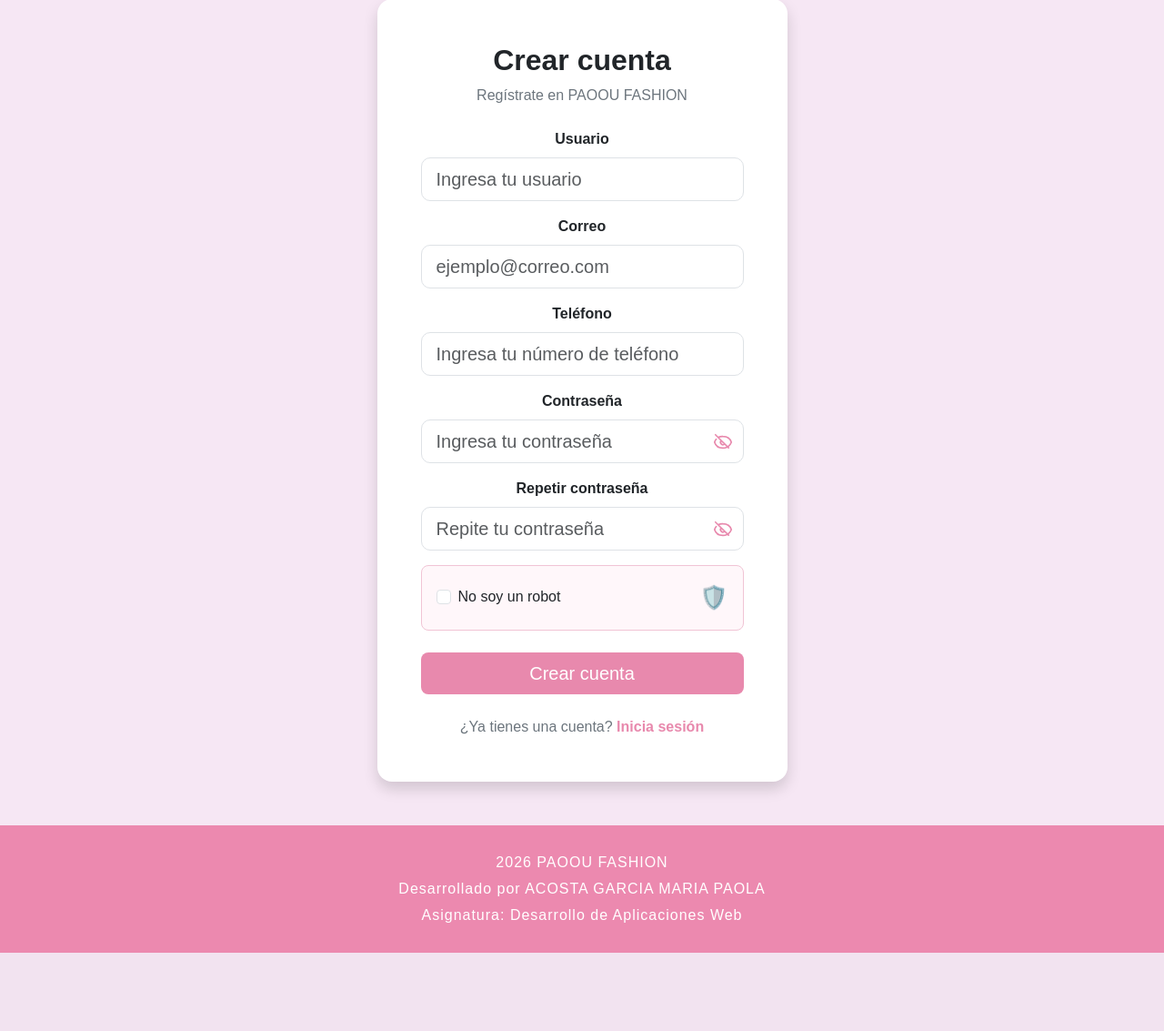
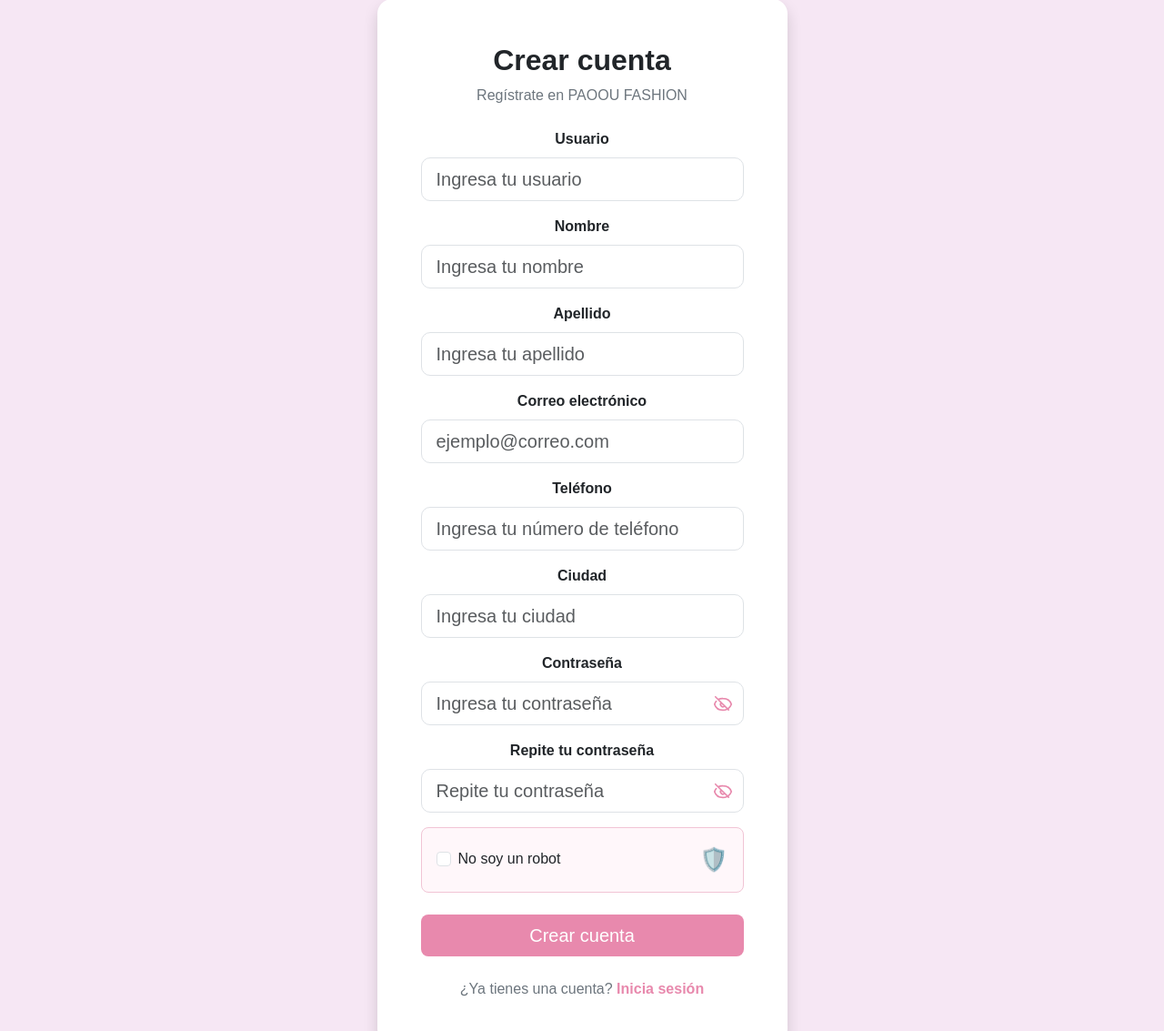
Before and after one commit to paoomA/DESARROLLO-WEB-2626, a Flask app: page /registro in a window 1280 px wide. Shown: the part 602-1735 px from the top of the page at 91% size. Before the commit the page ends 1649 px from the top, so only its background shows below. Run offline with Flask 3, Linux system fonts and the light colour scheme.

Commit message:
SEMANA15

```diff
--- a/app.py
+++ b/app.py
@@ -401,7 +401,7 @@ def registro():
         conexion = obtener_conexion()
         cursor = conexion.cursor()
 
-        # GUARDAR LA CUENTA DE USUARIO
+        # Guardar cuenta de usuario
         cursor.execute("""
             INSERT INTO usuarios
             (usuario, correo, password, rol)
@@ -413,17 +413,17 @@ def registro():
             "cliente"
         ))
 
-        # GUARDAR AUTOMÁTICAMENTE COMO CLIENTE
+        # Guardar información del cliente
         cursor.execute("""
             INSERT INTO clientes
             (nombre, apellido, correo, telefono, ciudad, estado)
             VALUES (%s, %s, %s, %s, %s, %s)
         """, (
-            form.usuario.data,
-            "",
+            form.nombre.data,
+            form.apellido.data,
             form.correo.data,
             form.telefono.data,
-            "",
+            form.ciudad.data,
             "Activo"
         ))
 
@@ -438,6 +438,7 @@ def registro():
         "registro.html",
         form=form
     )
+
 # =========================
 # BUSCAR PRODUCTOS
 # =========================
--- a/forms/usuario_form.py
+++ b/forms/usuario_form.py
@@ -8,35 +8,62 @@ class UsuarioForm(FlaskForm):
     usuario = StringField(
         "Usuario",
         validators=[
-            DataRequired(message="El usuario es obligatorio."),
-            Length(
-                min=3,
-                max=50,
-                message="El usuario debe tener entre 3 y 50 caracteres."
+            DataRequired(),
+            Length(min=3, max=50)
+        ]
+    )
+
+    nombre = StringField(
+        "Nombre",
+        validators=[
+            DataRequired(),
+            Length(min=3, max=30),
+            Regexp(
+                r"^[A-Za-zÁÉÍÓÚáéíóúÑñÜü\s]+$",
+                message="El nombre solo debe contener letras."
+            )
+        ]
+    )
+
+    apellido = StringField(
+        "Apellido",
+        validators=[
+            DataRequired(),
+            Length(min=3, max=30),
+            Regexp(
+                r"^[A-Za-zÁÉÍÓÚáéíóúÑñÜü\s]+$",
+                message="El apellido solo debe contener letras."
             )
         ]
     )
 
     correo = StringField(
-        "Correo",
+        "Correo electrónico",
         validators=[
-            DataRequired(message="El correo es obligatorio."),
-            Email(message="Ingrese un correo electrónico válido.")
+            DataRequired(),
+            Email()
         ]
     )
 
     telefono = StringField(
         "Teléfono",
         validators=[
-            DataRequired(message="El teléfono es obligatorio."),
-            Length(
-                min=7,
-                max=10,
-                message="El teléfono debe tener entre 7 y 10 números."
-            ),
+            DataRequired(),
             Regexp(
-                r"^[0-9]+$",
-                message="El teléfono solo puede contener números."
+                r"^\d{10}$",
+                message="El teléfono debe contener exactamente 10 números."
+            )
+        ]
+    )
+
+    ciudad = StringField(
+        "Ciudad",
+        validators=[
+            DataRequired(),
+            Length(min=3, max=50),
+            Regexp(
+                r"^[A-Za-zÁÉÍÓÚáéíóúÑñÜü\s]+$",
+                message="La ciudad solo debe contener letras."
             )
         ]
     )
@@ -44,19 +71,15 @@ class UsuarioForm(FlaskForm):
     password = PasswordField(
         "Contraseña",
         validators=[
-            DataRequired(message="La contraseña es obligatoria."),
-            Length(
-                min=6,
-                max=255,
-                message="La contraseña debe tener al menos 6 caracteres."
-            )
+            DataRequired(),
+            Length(min=6, max=255)
         ]
     )
 
     repetir_password = PasswordField(
-        "Repetir contraseña",
+        "Repite tu contraseña",
         validators=[
-            DataRequired(message="Debe repetir la contraseña."),
+            DataRequired(),
             EqualTo(
                 "password",
                 message="Las contraseñas no coinciden."
--- a/templates/registro.html
+++ b/templates/registro.html
@@ -56,6 +56,51 @@ Crear cuenta - PAOOU FASHION
 
                         </div>
 
+                        <!-- NOMBRE -->
+<div class="mb-3">
+
+    {{ form.nombre.label(
+        class="form-label fw-bold"
+    ) }}
+
+    {{ form.nombre(
+        class="form-control form-control-lg",
+        placeholder="Ingresa tu nombre"
+    ) }}
+
+    {% for error in form.nombre.errors %}
+
+        <div class="text-danger small mt-1">
+            {{ error }}
+        </div>
+
+    {% endfor %}
+
+</div>
+
+
+<!-- APELLIDO -->
+<div class="mb-3">
+
+    {{ form.apellido.label(
+        class="form-label fw-bold"
+    ) }}
+
+    {{ form.apellido(
+        class="form-control form-control-lg",
+        placeholder="Ingresa tu apellido"
+    ) }}
+
+    {% for error in form.apellido.errors %}
+
+        <div class="text-danger small mt-1">
+            {{ error }}
+        </div>
+
+    {% endfor %}
+
+</div>
+
 
                         <!-- CORREO -->
                         <div class="mb-3">
@@ -96,6 +141,28 @@ Crear cuenta - PAOOU FASHION
     ) }}
 
     {% for error in form.telefono.errors %}
+
+        <div class="text-danger small mt-1">
+            {{ error }}
+        </div>
+
+    {% endfor %}
+
+</div>
+
+<!-- CIUDAD -->
+<div class="mb-3">
+
+    {{ form.ciudad.label(
+        class="form-label fw-bold"
+    ) }}
+
+    {{ form.ciudad(
+        class="form-control form-control-lg",
+        placeholder="Ingresa tu ciudad"
+    ) }}
+
+    {% for error in form.ciudad.errors %}
 
         <div class="text-danger small mt-1">
             {{ error }}
```
